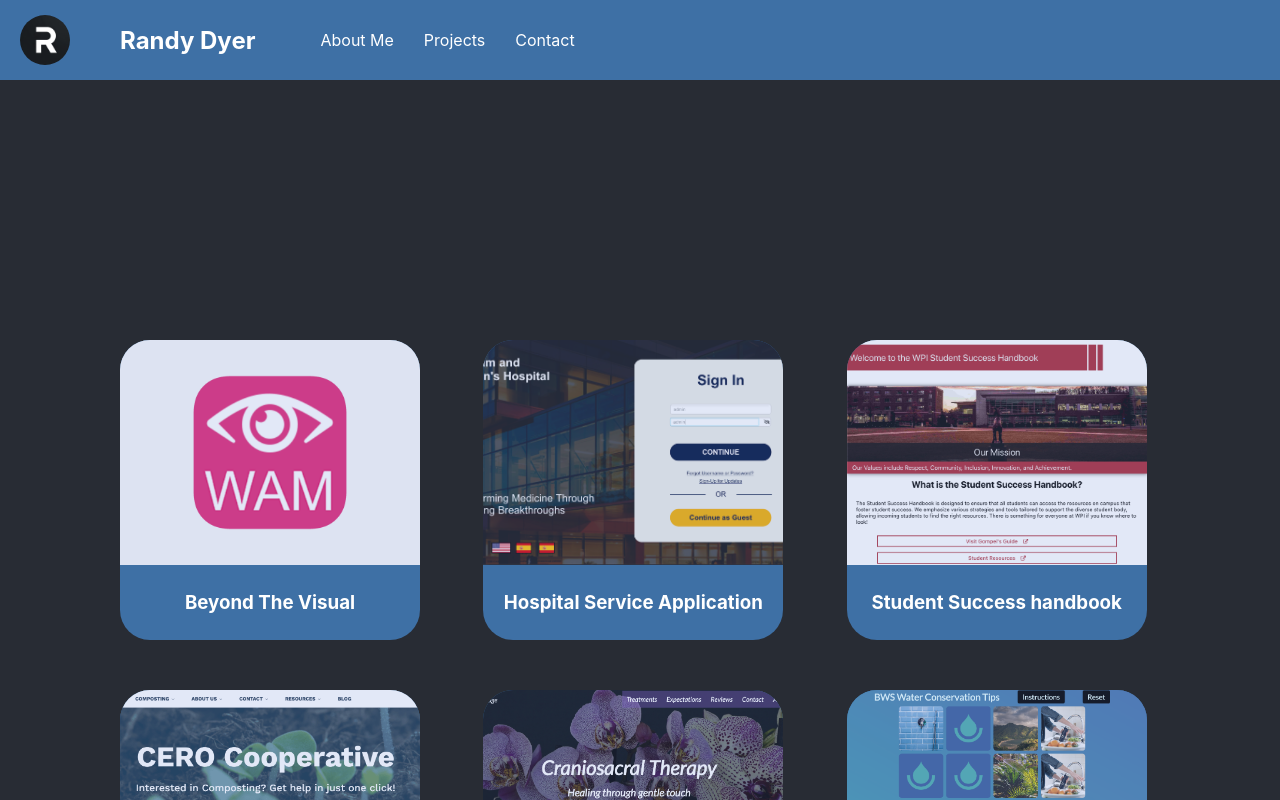
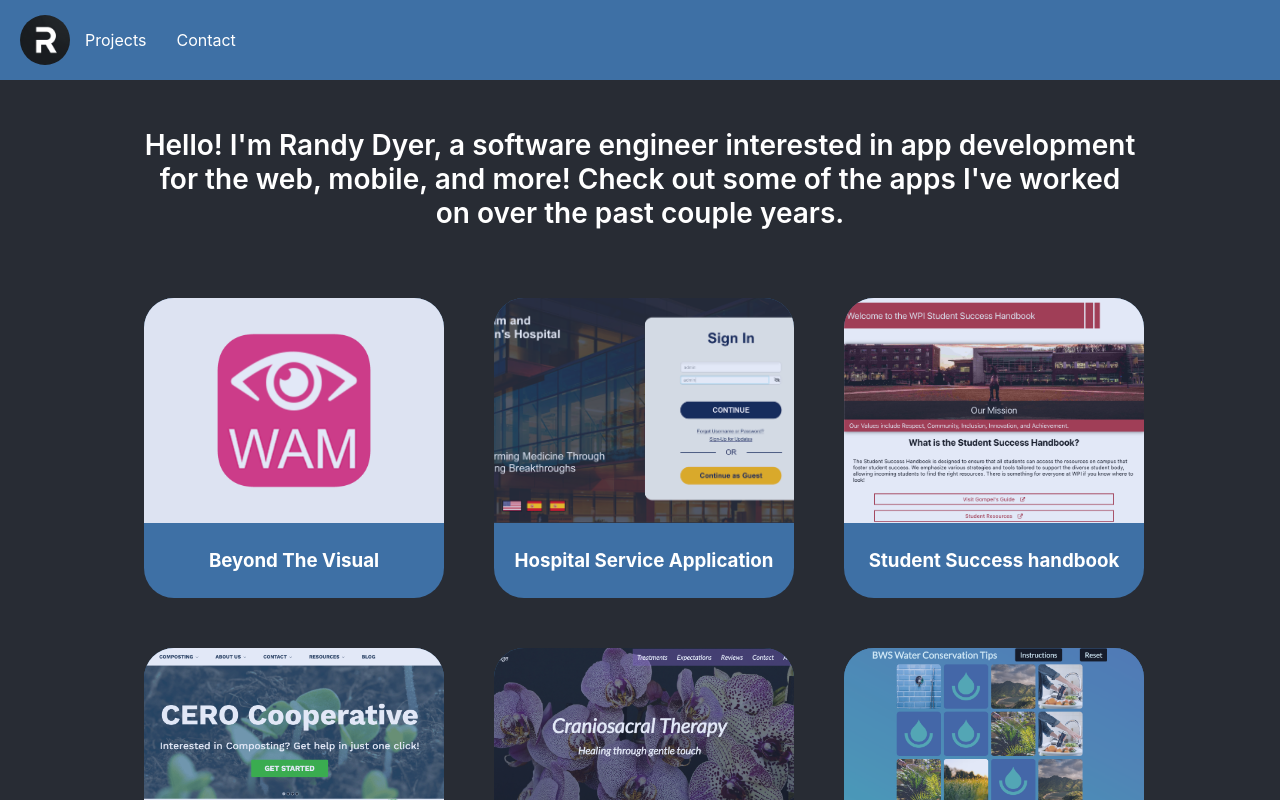
Before and after one commit to randyer/portfolio, a React (Create React App) app: page / in a window 1280 px wide. Shown: the top 800 px of the page. Built offline with nearby package versions, Linux system fonts and the light colour scheme.

Commit message:
added short about me

```diff
--- a/src/App.css
+++ b/src/App.css
@@ -72,13 +72,15 @@
 }
 
 .App-section {
-  padding: 40px 20px;
+  padding: 20px 20px;
   background-color: var(--background-color);
   color: var(--text-color);
 }
 
 #about, #projects, #contact {
-  margin-top: 20px;
+  /* margin-top: 20px; */
+  display: flex;
+  justify-content: center;
 }
 
 
@@ -91,13 +93,19 @@ a {
   color: #61dafb;
 }
 
+.about {
+  width: 80%;
+  font-size: 1.75rem;
+  font-weight: 600;
+}
+
 
 /* Project Grid Styling */
 .project-grid {
   display: grid;
   grid-template-columns: repeat(3, 1fr); /* Creates three columns of equal width */
   grid-gap: 50px; /* Space between the grid items */
-  margin: 100px; /*Optional padding around the entire grid */
+  width: 80%;
 }
 
 
--- a/src/App.js
+++ b/src/App.js
@@ -45,15 +45,19 @@ function App() {
       <header className="App-header">
         <img src="randy.webp" className="App-logo" alt="profile" />
 
-        <h1 className="App-title">Randy Dyer</h1>
+        {/* <h1 className="App-title">Randy Dyer</h1> */}
         <nav className="App-nav">
-          <a href="#about">About Me</a>
+          {/* <a href="#about">About Me</a> */}
           <a href="#projects">Projects</a>
           <a href="#contact">Contact</a>
         </nav>
       </header>
       <section id="about" className="App-section">
         {/* Section content could be uncommented or added here */}
+        <p className='about'>
+        Hello! I'm Randy Dyer, a software engineer interested in app development for the web, mobile, and more! Check out some of the apps I've worked on over the past couple years.
+        </p>
+
       </section>
       <section id="projects" className="App-section">
         <div className="project-grid">
--- a/src/components/Footer.js
+++ b/src/components/Footer.js
@@ -1,7 +1,6 @@
 import React from 'react';
 
 function Footer() {
-  const year = new Date().getFullYear(); // Gets the current year
 
   return (
     <footer className="App-footer">
@@ -14,7 +13,6 @@ function Footer() {
         <a href='mailto:rbdyer3@gmail.com'><img style={{ width: '40px' }} src='../pictures/email.svg' alt="Gmail"></img></a>
         <a href='https://www.linkedin.com/in/randy-dyer-7556b2213/'><img style={{ width: '40px' }} src='../pictures/linkedin.svg' alt="LinkedIn"></img></a>
         <a href='https://github.com/randyer'><img style={{ width: '38px' }} src='../pictures/github.svg' alt="GitHub"></img></a>
-        <p>&copy; {year} Randy Dyer. All rights reserved.</p>
       </div>
     </footer>
   );
```
Also changed, not shown: 7 other files (tests, documents, lock files or other folders).
